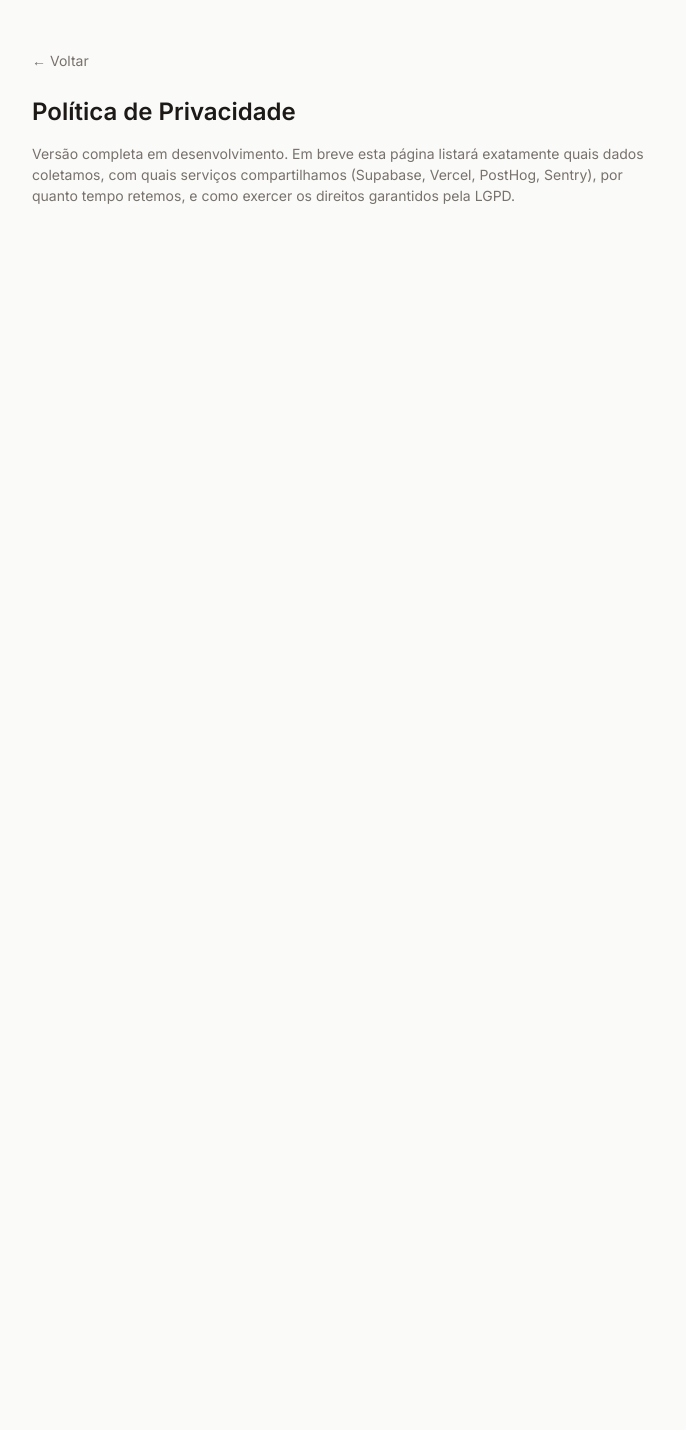
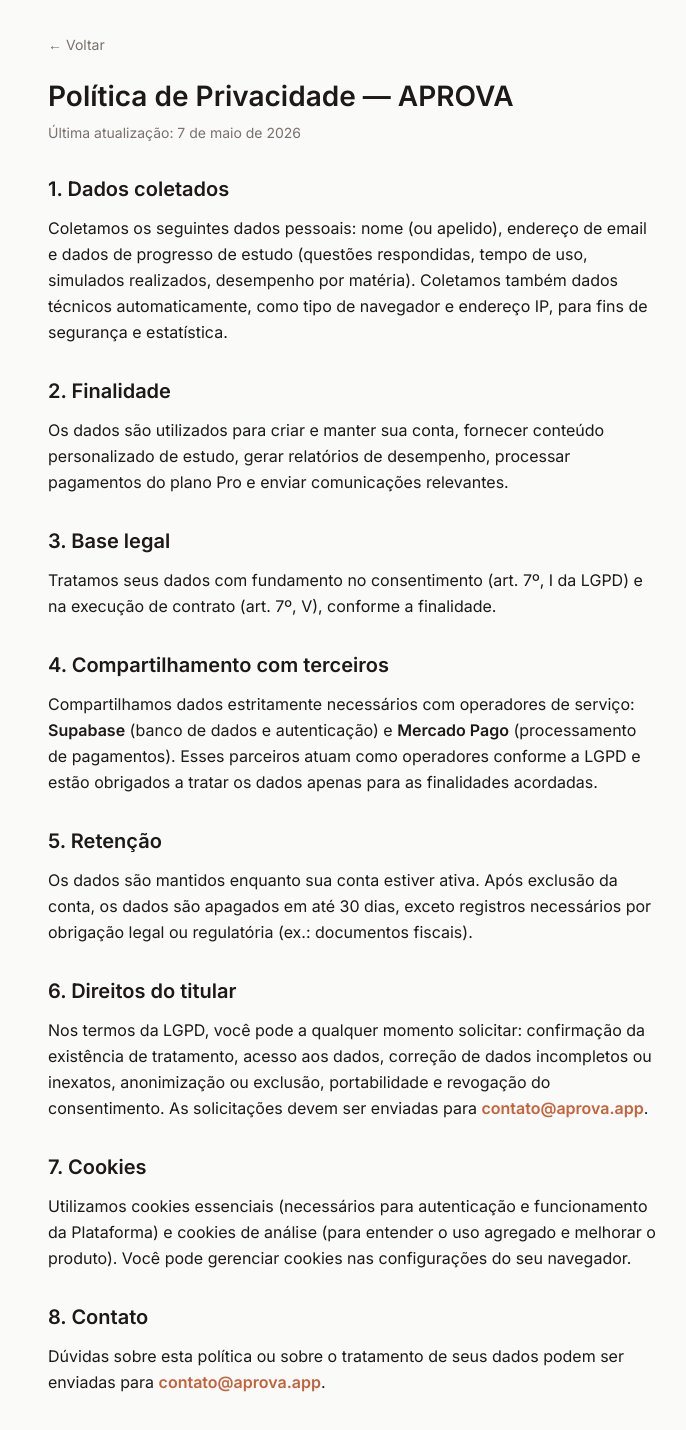
Before and after one commit to raioxdaobra/APROVA, a Next.js app: page /privacidade in a window 1280 px wide. Shown: the top 1430 px of the page, without its empty margins (288-974 px from the left). Before the commit the page ends 800 px from the top, so only its background shows below. Built offline with nearby package versions, Linux system fonts and the light colour scheme; no server answers.

Commit message:
feat(legal): security headers + páginas Termos/Privacidade + checkbox aceite no signup (LGPD)

```diff
--- a/next.config.mjs
+++ b/next.config.mjs
@@ -1,4 +1,18 @@
 /** @type {import('next').NextConfig} */
+const securityHeaders = [
+  { key: 'X-Frame-Options', value: 'DENY' },
+  { key: 'X-Content-Type-Options', value: 'nosniff' },
+  { key: 'Referrer-Policy', value: 'strict-origin-when-cross-origin' },
+  {
+    key: 'Permissions-Policy',
+    value: 'camera=(), microphone=(), geolocation=()',
+  },
+  {
+    key: 'Strict-Transport-Security',
+    value: 'max-age=63072000; includeSubDomains; preload',
+  },
+];
+
 const nextConfig = {
   reactStrictMode: true,
   poweredByHeader: false,
@@ -12,6 +26,14 @@
       },
     ],
   },
+  async headers() {
+    return [
+      {
+        source: '/(.*)',
+        headers: securityHeaders,
+      },
+    ];
+  },
 };
 
 export default nextConfig;
--- a/src/app/privacidade/page.tsx
+++ b/src/app/privacidade/page.tsx
@@ -1,19 +1,118 @@
 import Link from 'next/link';
+import type { Metadata } from 'next';
 
-export const metadata = { title: 'Privacidade — APROVA' };
+export const metadata: Metadata = {
+  title: 'Política de Privacidade — APROVA',
+  description:
+    'Política de Privacidade da APROVA em conformidade com a LGPD: dados coletados, finalidade, base legal, compartilhamento, retenção e direitos do titular.',
+};
 
 export default function PrivacidadePage() {
   return (
-    <main className="container max-w-2xl py-12">
+    <main className="mx-auto max-w-2xl p-8">
       <Link href="/" className="text-sm text-muted-foreground hover:underline">
         ← Voltar
       </Link>
-      <h1 className="mt-6 text-2xl font-semibold">Política de Privacidade</h1>
-      <p className="mt-4 text-sm text-muted-foreground">
-        Versão completa em desenvolvimento. Em breve esta página listará exatamente quais dados coletamos, com
-        quais serviços compartilhamos (Supabase, Vercel, PostHog, Sentry), por quanto tempo retemos, e como
-        exercer os direitos garantidos pela LGPD.
+      <h1 className="mt-6 text-3xl font-bold">
+        Política de Privacidade — APROVA
+      </h1>
+      <p className="mb-8 mt-2 text-sm text-muted-foreground">
+        Última atualização: 7 de maio de 2026
       </p>
+
+      <section className="mb-8">
+        <h2 className="mb-3 text-xl font-semibold">1. Dados coletados</h2>
+        <p className="leading-relaxed">
+          Coletamos os seguintes dados pessoais: nome (ou apelido), endereço de
+          email e dados de progresso de estudo (questões respondidas, tempo de
+          uso, simulados realizados, desempenho por matéria). Coletamos também
+          dados técnicos automaticamente, como tipo de navegador e endereço IP,
+          para fins de segurança e estatística.
+        </p>
+      </section>
+
+      <section className="mb-8">
+        <h2 className="mb-3 text-xl font-semibold">2. Finalidade</h2>
+        <p className="leading-relaxed">
+          Os dados são utilizados para criar e manter sua conta, fornecer
+          conteúdo personalizado de estudo, gerar relatórios de desempenho,
+          processar pagamentos do plano Pro e enviar comunicações relevantes.
+        </p>
+      </section>
+
+      <section className="mb-8">
+        <h2 className="mb-3 text-xl font-semibold">3. Base legal</h2>
+        <p className="leading-relaxed">
+          Tratamos seus dados com fundamento no consentimento (art. 7º, I da
+          LGPD) e na execução de contrato (art. 7º, V), conforme a finalidade.
+        </p>
+      </section>
+
+      <section className="mb-8">
+        <h2 className="mb-3 text-xl font-semibold">
+          4. Compartilhamento com terceiros
+        </h2>
+        <p className="leading-relaxed">
+          Compartilhamos dados estritamente necessários com operadores de
+          serviço: <strong>Supabase</strong> (banco de dados e autenticação) e{' '}
+          <strong>Mercado Pago</strong> (processamento de pagamentos). Esses
+          parceiros atuam como operadores conforme a LGPD e estão obrigados a
+          tratar os dados apenas para as finalidades acordadas.
+        </p>
+      </section>
+
+      <section className="mb-8">
+        <h2 className="mb-3 text-xl font-semibold">5. Retenção</h2>
+        <p className="leading-relaxed">
+          Os dados são mantidos enquanto sua conta estiver ativa. Após exclusão
+          da conta, os dados são apagados em até 30 dias, exceto registros
+          necessários por obrigação legal ou regulatória (ex.: documentos
+          fiscais).
+        </p>
+      </section>
+
+      <section className="mb-8">
+        <h2 className="mb-3 text-xl font-semibold">6. Direitos do titular</h2>
+        <p className="leading-relaxed">
+          Nos termos da LGPD, você pode a qualquer momento solicitar:
+          confirmação da existência de tratamento, acesso aos dados, correção
+          de dados incompletos ou inexatos, anonimização ou exclusão,
+          portabilidade e revogação do consentimento. As solicitações devem ser
+          enviadas para{' '}
+          <a
+            href="mailto:contato@aprova.app"
+            className="font-semibold text-primary hover:underline"
+          >
+            contato@aprova.app
+          </a>
+          .
+        </p>
+      </section>
+
+      <section className="mb-8">
+        <h2 className="mb-3 text-xl font-semibold">7. Cookies</h2>
+        <p className="leading-relaxed">
+          Utilizamos cookies essenciais (necessários para autenticação e
+          funcionamento da Plataforma) e cookies de análise (para entender o uso
+          agregado e melhorar o produto). Você pode gerenciar cookies nas
+          configurações do seu navegador.
+        </p>
+      </section>
+
+      <section className="mb-8">
+        <h2 className="mb-3 text-xl font-semibold">8. Contato</h2>
+        <p className="leading-relaxed">
+          Dúvidas sobre esta política ou sobre o tratamento de seus dados podem
+          ser enviadas para{' '}
+          <a
+            href="mailto:contato@aprova.app"
+            className="font-semibold text-primary hover:underline"
+          >
+            contato@aprova.app
+          </a>
+          .
+        </p>
+      </section>
     </main>
   );
 }
--- a/src/app/signup/actions.ts
+++ b/src/app/signup/actions.ts
@@ -20,6 +20,14 @@
   _prev: SignUpState,
   formData: FormData,
 ): Promise<SignUpState> {
+  const acceptTerms = formData.get('accept_terms');
+  if (acceptTerms !== 'on' && acceptTerms !== 'true') {
+    return {
+      error:
+        'Você precisa aceitar os Termos de Uso e a Política de Privacidade para criar conta.',
+    };
+  }
+
   const parsed = schema.safeParse({
     display_name: formData.get('display_name'),
     email: formData.get('email'),
--- a/src/app/signup/signup-form.tsx
+++ b/src/app/signup/signup-form.tsx
@@ -2,6 +2,7 @@
 
 import { useEffect } from 'react';
 import { useFormState, useFormStatus } from 'react-dom';
+import Link from 'next/link';
 import { Loader2, Lock, Mail, User } from 'lucide-react';
 import { AuthInput } from '@/components/auth/auth-input';
 import { AuthCtaButton } from '@/components/auth/auth-cta-button';
@@ -60,6 +61,32 @@
         </p>
       )}
 
+      <label className="flex items-start gap-2 text-sm text-muted-foreground">
+        <input
+          type="checkbox"
+          name="accept_terms"
+          required
+          className="mt-1 h-4 w-4 shrink-0 cursor-pointer"
+        />
+        <span>
+          Li e concordo com os{' '}
+          <Link
+            href="/termos"
+            className="font-semibold text-primary underline-offset-4 hover:underline"
+          >
+            Termos de Uso
+          </Link>{' '}
+          e{' '}
+          <Link
+            href="/privacidade"
+            className="font-semibold text-primary underline-offset-4 hover:underline"
+          >
+            Política de Privacidade
+          </Link>
+          .
+        </span>
+      </label>
+
       <SubmitButton />
     </form>
   );
--- a/src/app/termos/page.tsx
+++ b/src/app/termos/page.tsx
@@ -1,15 +1,88 @@
 import Link from 'next/link';
+import type { Metadata } from 'next';
 
-export const metadata = { title: 'Termos — APROVA' };
+export const metadata: Metadata = {
+  title: 'Termos de Uso — APROVA',
+  description:
+    'Termos de Uso da plataforma APROVA: aceite, idade mínima, propriedade intelectual, isenções e foro.',
+};
 
 export default function TermosPage() {
   return (
-    <main className="container max-w-2xl py-12">
+    <main className="mx-auto max-w-2xl p-8">
       <Link href="/" className="text-sm text-muted-foreground hover:underline">
         ← Voltar
       </Link>
-      <h1 className="mt-6 text-2xl font-semibold">Termos de Uso</h1>
-      <p className="mt-4 text-sm text-muted-foreground">Versão completa em desenvolvimento.</p>
+      <h1 className="mt-6 text-3xl font-bold">Termos de Uso — APROVA</h1>
+      <p className="mb-8 mt-2 text-sm text-muted-foreground">
+        Última atualização: 7 de maio de 2026
+      </p>
+
+      <section className="mb-8">
+        <h2 className="mb-3 text-xl font-semibold">1. Aceite dos termos</h2>
+        <p className="leading-relaxed">
+          Ao criar uma conta, acessar ou utilizar a plataforma APROVA
+          (&ldquo;Plataforma&rdquo;), você declara ter lido, compreendido e
+          aceito integralmente estes Termos de Uso. Caso não concorde com
+          qualquer cláusula, você não deve utilizar a Plataforma.
+        </p>
+      </section>
+
+      <section className="mb-8">
+        <h2 className="mb-3 text-xl font-semibold">2. Idade mínima</h2>
+        <p className="leading-relaxed">
+          O uso da Plataforma é permitido a partir dos 13 (treze) anos de idade.
+          Usuários menores de 18 anos devem obter consentimento expresso de seus
+          pais ou responsáveis legais para criar conta e utilizar os serviços.
+        </p>
+      </section>
+
+      <section className="mb-8">
+        <h2 className="mb-3 text-xl font-semibold">
+          3. Propriedade intelectual
+        </h2>
+        <p className="leading-relaxed">
+          Todo o conteúdo disponibilizado na Plataforma — incluindo questões
+          comentadas, materiais didáticos, textos, gráficos, logotipos, software
+          e código-fonte — é de propriedade da APROVA ou licenciado a ela, sendo
+          protegido pelas leis brasileiras de direitos autorais e propriedade
+          intelectual. É vedada a reprodução, distribuição, modificação ou
+          exploração comercial sem autorização prévia e expressa.
+        </p>
+      </section>
+
+      <section className="mb-8">
+        <h2 className="mb-3 text-xl font-semibold">
+          4. Isenção de responsabilidade
+        </h2>
+        <p className="leading-relaxed">
+          A APROVA é uma ferramenta de apoio aos estudos e não garante aprovação
+          em vestibulares, concursos ou qualquer processo seletivo. O resultado
+          em provas depende de múltiplos fatores individuais, incluindo
+          dedicação, condições no dia da prova e critérios da banca examinadora.
+          A Plataforma é fornecida &ldquo;no estado em que se encontra&rdquo;,
+          sem garantias de disponibilidade ininterrupta ou ausência de erros.
+        </p>
+      </section>
+
+      <section className="mb-8">
+        <h2 className="mb-3 text-xl font-semibold">5. Conduta do usuário</h2>
+        <p className="leading-relaxed">
+          O usuário compromete-se a utilizar a Plataforma de forma lícita,
+          respeitando os demais usuários e a legislação vigente. É vedado o
+          compartilhamento de credenciais, a tentativa de acesso não autorizado,
+          o uso de robôs ou raspadores e a publicação de conteúdo ofensivo.
+        </p>
+      </section>
+
+      <section className="mb-8">
+        <h2 className="mb-3 text-xl font-semibold">6. Foro</h2>
+        <p className="leading-relaxed">
+          Fica eleito o foro da Comarca de Fortaleza, Estado do Ceará, para
+          dirimir quaisquer controvérsias decorrentes destes Termos, com
+          renúncia a qualquer outro, por mais privilegiado que seja.
+        </p>
+      </section>
     </main>
   );
 }
```
